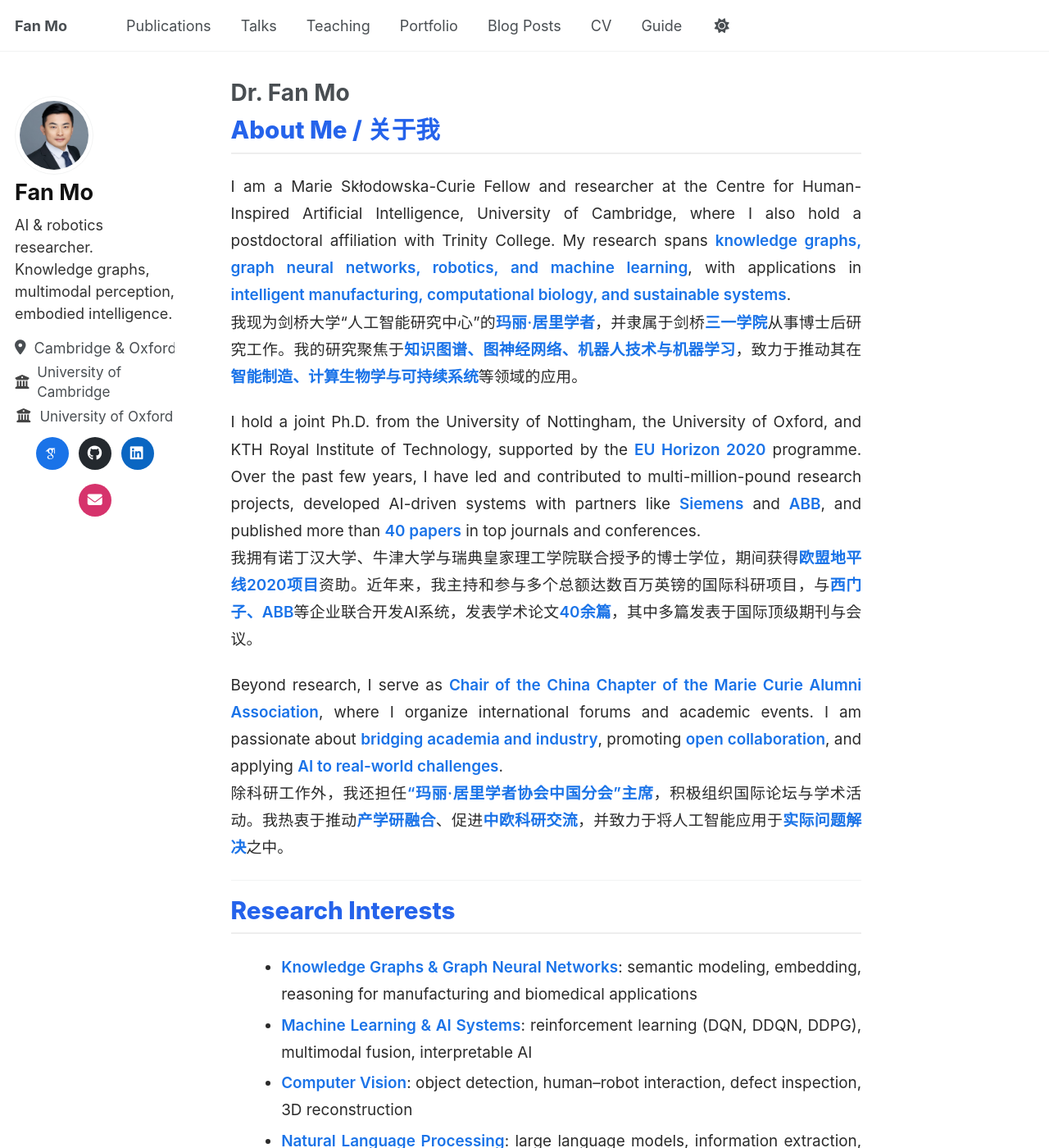
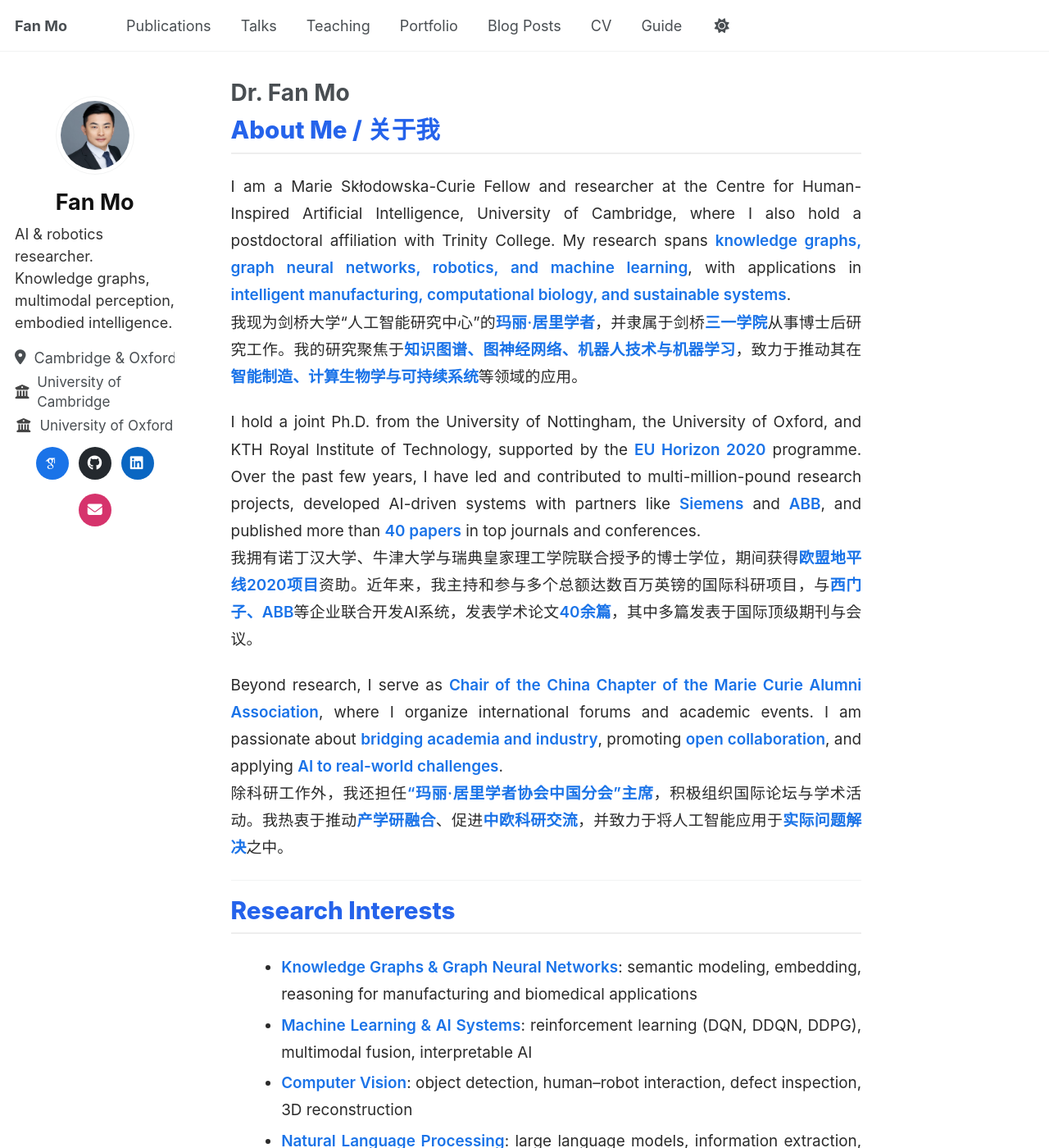
Before and after one commit to fanmo-intro/fanmo-intro.github.io, a Jekyll site: the page built from _pages/about.md, in a window 1280 px wide and 1400 px high. Shown: the whole window at 82% size. Built offline with Jekyll 4.4.1, drawn with Linux system fonts in a browser that asks for light colours; some web fonts are replaced; a script that is not in the unit is left out.

Commit message:
Update _custom.scss

```diff
--- a/_sass/_custom.scss
+++ b/_sass/_custom.scss
@@ -46,12 +46,26 @@
    Author Card Hierarchy
    ========================= */
 
+/* Center avatar everywhere */
+.author__avatar{ margin:0 auto 1rem auto; display:block; }
+
+/* Bigger, crisp avatar */
+.author__avatar img{
+  width: 96px; height: 96px;
+  border-radius: 50%;
+  object-fit: cover;
+}
+@media (max-width:768px){
+  .author__avatar img{ width: 128px; height: 128px; }
+}
+
 /* Name — biggest */
 .author__content h3.author__name{
   font-size:1.5rem !important;
   font-weight:700 !important;
   color:#111 !important;
   margin:.35rem 0 .5rem !important;
+  text-align:center;
 }
 
 /* Bio — same size as location/employers */
@@ -63,6 +77,13 @@
   margin:.4rem 0 .9rem !important;
   text-align:left !important;
   max-width:28ch;
+}
+@media (max-width:768px){
+  .author__content{ text-align:center; padding:0 1rem; }
+  .author__content .author__bio{
+    font-size:.95rem !important; line-height:1.55 !important;
+    max-width:100%; text-align:center !important;
+  }
 }
 
 /* Location */
@@ -102,96 +123,66 @@
   color: var(--accent);
   text-decoration: underline;
 }
+
+/* ===== Mobile: make institutions look clean (inline, centered) ===== */
 @media (max-width:768px){
-  .author__urls:not(.social-icons) li,
-  .author__urls:not(.social-icons) li a {
-    font-size: .95rem !important;
+  /* inline list like: Cambridge · Oxford */
+  .author__urls:not(.social-icons){ text-align:center; }
+  .author__urls:not(.social-icons) li{
+    display:inline; margin:0 .35rem !important; white-space:nowrap !important;
   }
+  .author__urls:not(.social-icons) li + li::before{
+    content:"· "; color:#9ca3af;
+  }
+  /* hide building icons on tight screens */
+  .author__urls:not(.social-icons) .fas.fa-building-columns{ display:none !important; }
 }
 
 /* =========================
-   Social icons
+   Social icons (always visible, no white card)
    ========================= */
 
-/* Remove the floating white card behind social icons */
-.author__urls-wrapper {
+/* Make the theme’s popover wrapper behave like plain inline content */
+.author__urls-wrapper{
+  position: static !important;
+  opacity: 1 !important;
+  visibility: visible !important;
+  transform: none !important;
   background: transparent !important;
   box-shadow: none !important;
   border: none !important;
   padding: 0 !important;
-  margin: 0 !important;
+  margin: .5rem 0 0 0 !important;
 }
 
 /* Uniform circular icon buttons */
-.author__urls.social-icons {
+.author__urls.social-icons{
   display:flex; gap:12px; flex-wrap:wrap;
   margin-top:10px; padding:0; list-style:none;
   justify-content:center;
 }
-.author__urls.social-icons li { margin:0; padding:0; list-style:none; }
-.author__urls.social-icons li a {
-  display:inline-flex;
-  justify-content:center;
-  align-items:center;
-  width:40px; height:40px;
-  border-radius:50%;
-  background:#f3f4f6; /* neutral circle */
-  color:#444;
+.author__urls.social-icons li{ margin:0; padding:0; list-style:none; }
+.author__urls.social-icons li a{
+  display:inline-flex; justify-content:center; align-items:center;
+  width:40px; height:40px; border-radius:50%;
+  background:#f3f4f6; color:#444;
   font-size:18px; line-height:1;
   transition:background .2s ease, color .2s ease;
-  box-shadow:none !important;
+  box-shadow:none !important; border:none !important;
 }
-.author__urls.social-icons li a:hover {
-  background: var(--accent);
-  color:#fff !important;
-}
-.author__urls.social-icons li a span { display:none !important; }
+.author__urls.social-icons li a:hover{ background: var(--accent); color:#fff !important; }
+.author__urls.social-icons li a span{ display:none !important; }
 .author__urls.social-icons i,
-.author__urls.social-icons svg {
-  width:1em; height:1em;
-  color:inherit !important;
-  fill:currentColor !important;
+.author__urls.social-icons svg{ width:1em; height:1em; color:inherit !important; fill:currentColor !important; }
+
+@media (max-width:768px){
+  .author__urls.social-icons li a{ width:34px; height:34px; font-size:16px; }
 }
 
 /* =========================
-   Responsive (mobile & tablet)
+   Responsive (wider tablets)
    ========================= */
 @media (max-width:992px){
   .sidebar{ flex:0 0 300px; }
   .author__content .author__bio{ max-width:32ch; }
 }
-@media (max-width:768px){
-  .page{ flex-direction:column; gap:1.25rem; }
-  .sidebar{ flex:0 0 100%; text-align:center; }
-  .author__avatar{ margin:0 auto 1rem auto; display:block; }
-  .author__content{ text-align:center; padding:0 1rem; }
-  .author__content h3.author__name{ font-size:1.35rem !important; }
-  .author__content .author__bio{
-    font-size:.95rem !important; line-height:1.55 !important;
-    max-width:100%; text-align:center !important;
-  }
-  .author__urls li.author__desktop,
-  .author__urls li .employer{
-    display:block !important; text-align:center !important;
-    font-size:.95rem !important; margin:.2rem auto !important;
-  }
-  .author__urls.social-icons li a{
-    width:34px; height:34px; font-size:16px;
-  }
-}
-
-/* =========================
-   Avatar size adjustments
-   ========================= */
-.author__avatar img {
-  width: 96px;
-  height: 96px;
-  border-radius: 50%;
-  object-fit: cover;
-}
-@media (max-width:768px){
-  .author__avatar img {
-    width: 112px;
-    height: 112px;
-  }
-}
```
